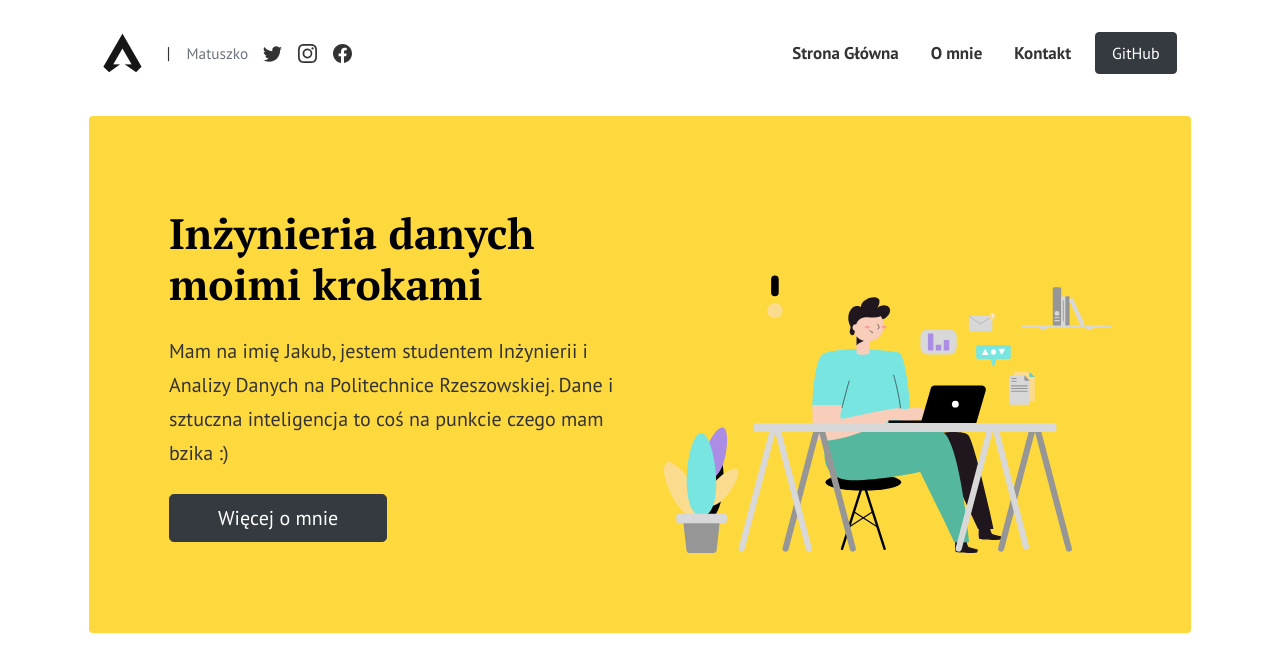
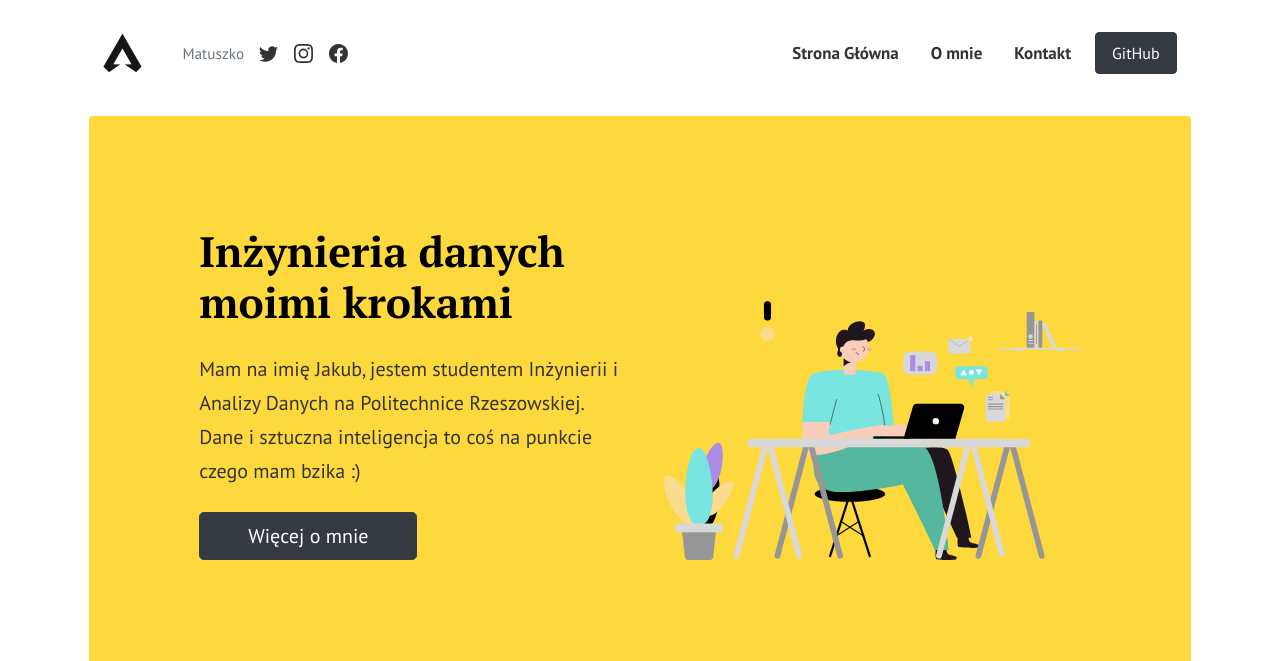
Before and after one commit to matuszko/matuszko.github.io, a Jekyll site: the page built from index.html, in a window 1280 px wide and 1400 px high. Shown: the top 661 px of the window. Built offline with Jekyll 4.4.1, drawn with Linux system fonts in a browser that asks for light colours; the list of posts is cut into pages by our own code; grey boxes are pictures that could not be loaded.

Commit message:
updated css

```diff
--- a/_layouts/default.html
+++ b/_layouts/default.html
@@ -44,13 +44,11 @@ gtag('config', '{{site.ganalytics}}');
           {% else %}
           <span class="d-none d-md-inline-block">{{ site.title }}</span>
           {% endif %}
-          </a> |
+          </a>
 
 
           <div class="d-flex align-items-center">
-
             <span class="ml-3 text-muted small">Matuszko</span>
-
             <a class="d-inline-block social-icon" target="_blank" href="{{site.social.twitter}}">
               <svg xmlns="http://www.w3.org/2000/svg" width="19" height="19" fill="currentColor" class="bi bi-twitter" viewBox="0 0 16 16">
               <path d="M5.026 15c6.038 0 9.341-5.003 9.341-9.334 0-.14 0-.282-.006-.422A6.685 6.685 0 0 0 16 3.542a6.658 6.658 0 0 1-1.889.518 3.301 3.301 0 0 0 1.447-1.817 6.533 6.533 0 0 1-2.087.793A3.286 3.286 0 0 0 7.875 6.03a9.325 9.325 0 0 1-6.767-3.429 3.289 3.289 0 0 0 1.018 4.382A3.323 3.323 0 0 1 .64 6.575v.045a3.288 3.288 0 0 0 2.632 3.218 3.203 3.203 0 0 1-.865.115 3.23 3.23 0 0 1-.614-.057 3.283 3.283 0 0 0 3.067 2.277A6.588 6.588 0 0 1 .78 13.58a6.32 6.32 0 0 1-.78-.045A9.344 9.344 0 0 0 5.026 15z"/>
--- a/_sass/bootstrap/_navbar.scss
+++ b/_sass/bootstrap/_navbar.scss
@@ -29,7 +29,7 @@
   > .container-fluid {
     display: flex;
     flex-wrap: wrap;
-    align-items: center;
+    align-items: left;
     justify-content: space-between;
   }
 }
--- a/assets/css/theme.scss
+++ b/assets/css/theme.scss
@@ -136,7 +136,7 @@ small, .small {
 ================================================== */
 .hero {
     background: #fdd93d;
-    padding: 5rem 5rem;
+    padding: 10% 10%;
 }
 
 @media only screen and (max-width: 1024px) {
```
